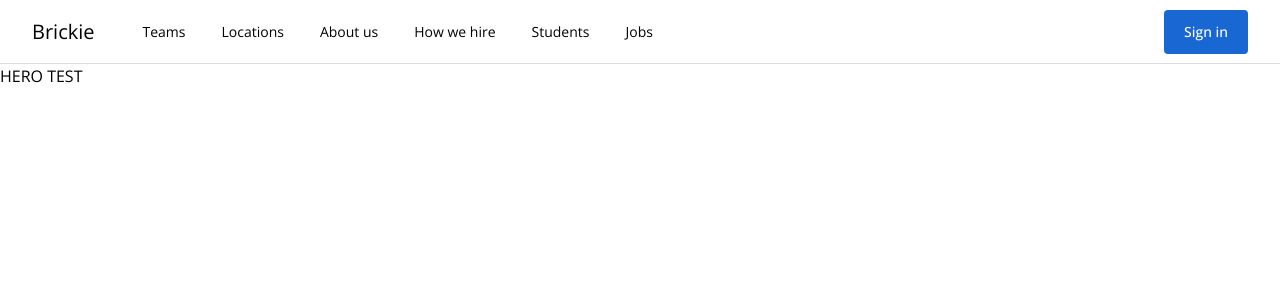
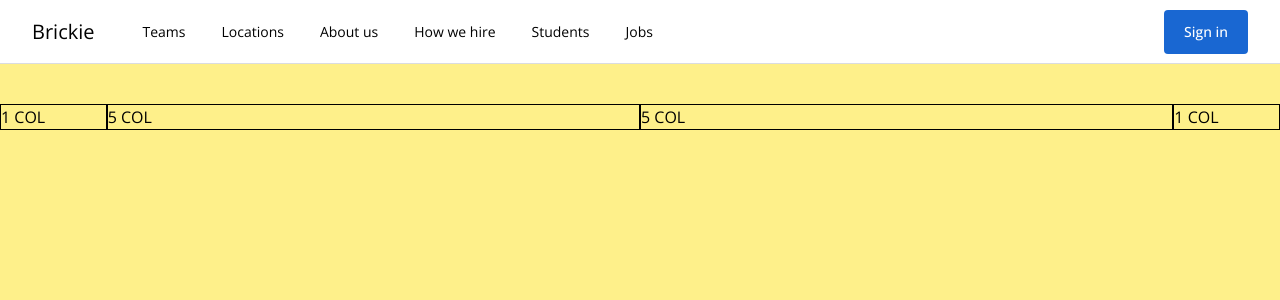
Before and after one commit to S41G0N/vue-demo, a Vue app in the folder vue-demo/: page / in a window 1280 px wide. Shown: the top 300 px of the page. Built offline with nearby package versions, Linux system fonts and the light colour scheme.

Commit message:
CSS grid for Hero

```diff
--- a/vue-demo/src/components/MainHero.vue
+++ b/vue-demo/src/components/MainHero.vue
@@ -1,9 +1,25 @@
 <template>
-  <main>HERO TEST</main>
+  <main>
+    <section class="flex flex-col h-screen bg-yellow-200 pt-10 pb-20">
+      <div class="grid grid-cols-12">
+        <div class="col-start-1 col-span-1 border border-black">1 COL</div>
+        <div class="col-start-2 col-span-5 border border-black">5 COL</div>
+        <div class="col-start-7 col-span-5 border border-black">5 COL</div>
+        <div class="col-start-12 col-span-1 border border-black">1 COL</div>
+      </div>
+    </section>
+  </main>
 </template>
 
 <script>
 export default {
-  name: "MainHero"
+  name: "MainHero",
+  //VUE LIFECYCLE HOOKS
+  beforeCreate() {
+    console.log("Before Create");
+  },
+  created() {
+    console.log("Created");
+  }
 };
 </script>
```
Also changed, not shown: 1 other file (tests, documents, lock files or other folders).
